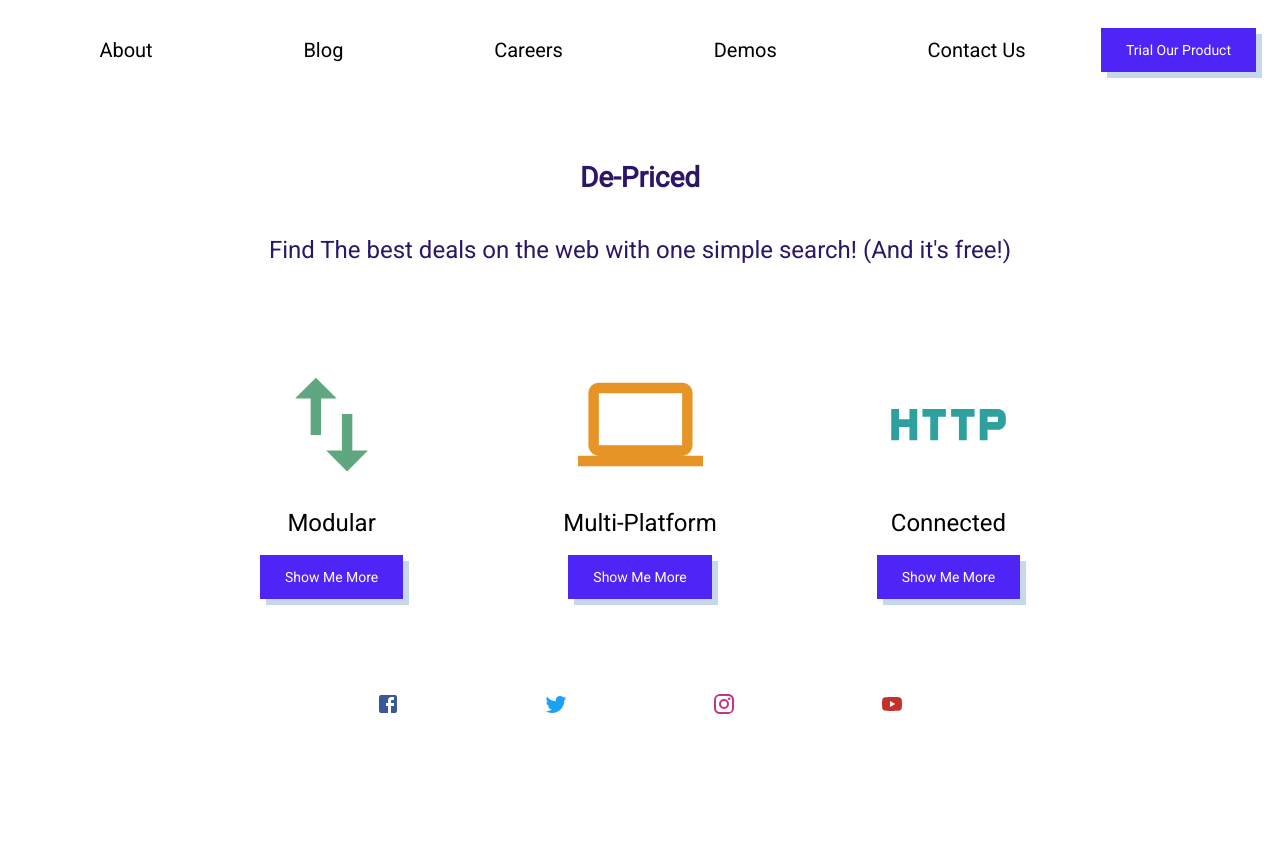
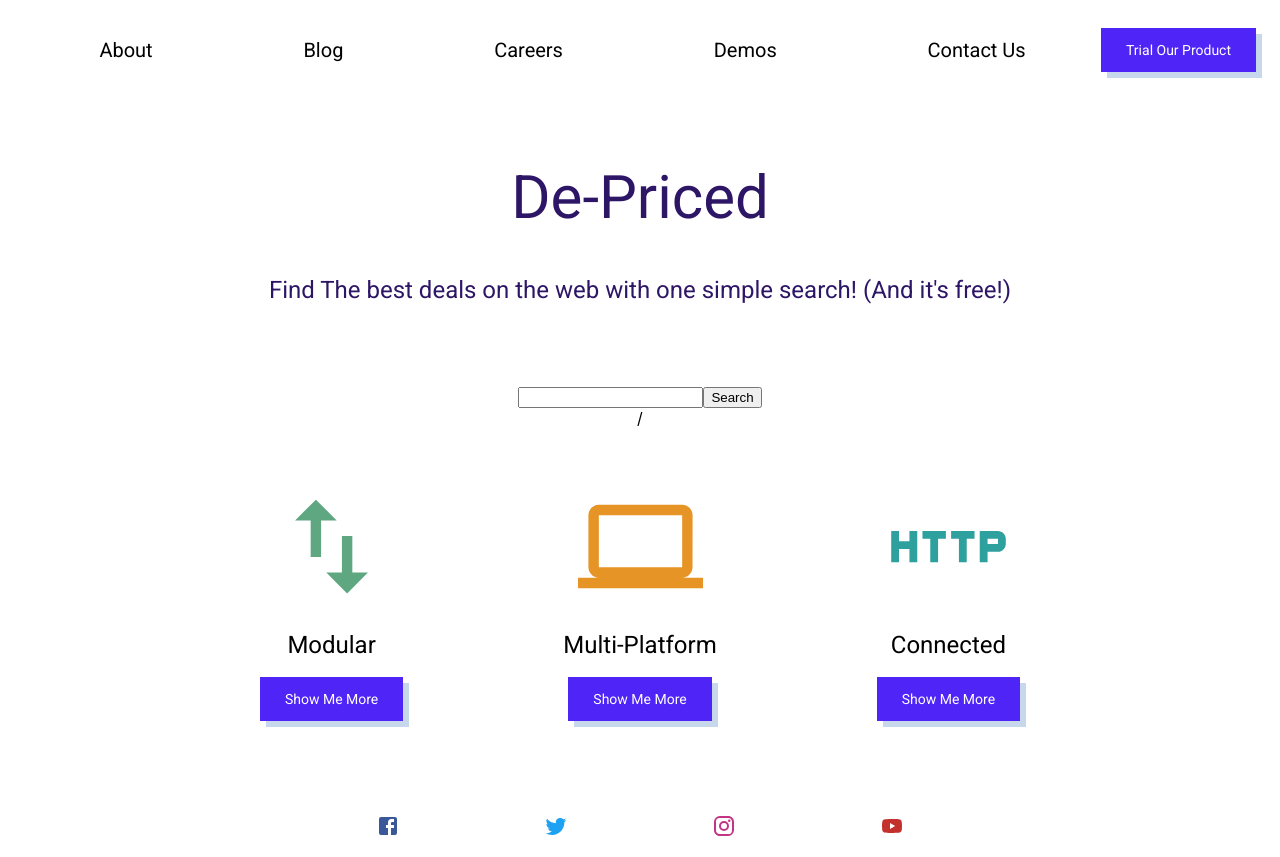
Before and after one commit to jinghong1111/Hack_Harvard2022, a React (Create React App) app: page / in a window 1280 px wide. Before the commit the page ends 800 px from the top, so only its background shows below. Built offline with nearby package versions, Linux system fonts and the light colour scheme.

Commit message:
putting in the search bar

```diff
--- a/src/App.js
+++ b/src/App.js
@@ -3,6 +3,7 @@ import {Typography} from '@material-ui/core';
 import NavBar from './components/NavBar'
 import Grid from './components/Grid'
 import Footer from './components/Footer'
+import SearchBar from './components/SearchBar'
 import './App.css';
 //changes to imports
 import SecurityIcon from '@material-ui/icons/Security';
@@ -65,7 +66,7 @@ function App() {
       <ThemeProvider theme={theme}>
         <NavBar/>
         <div className={classes.wrapper}>
-          <Typography variant="h4" className={classes.bigSpace} color="primary">
+          <Typography variant="h2" className={classes.bigSpace} color="primary">
              De-Priced
           </Typography>
           <Typography variant="h5" className={classes.littleSpace} color="primary">
@@ -77,7 +78,11 @@ function App() {
           <Grid icon={<EventNoteIcon style={{fill: "#449A76", height:"125", width:"125"}}/>} title="Reliable" btnTitle="Show me More"/>
           <Grid icon={<TrendingUpIcon style={{fill: "#D05B2D", height:"125", width:"125"}}/>}  title="Performant" btnTitle="Show me More"/>
        </div> */ }
-        <div className={`${classes.grid} ${classes.bigSpace}`}>
+       <div className={`${classes.grid} ${classes.bigSpace}`}>
+      {/* implement the search bar at the center */}
+      <SearchBar/>
+      </div>/
+        <div className={`${classes.grid} ${classes.littleSpace}`}>
           <Grid icon={<ImportExportIcon style={{fill: "#5EA780", height:"125", width:"125"}}/>}  title="Modular" btnTitle="Show me More"/>
           <Grid icon={<ComputerIcon style={{fill: "#E69426", height:"125", width:"125"}}/>}  title="Multi-Platform" btnTitle="Show me More"/>
           <Grid icon={<HttpIcon style={{fill: "#2EA09D", height:"125", width:"125"}}/>} title="Connected" btnTitle="Show me More"/>
--- /dev/null
+++ b/src/components/SearchBar.js
@@ -0,0 +1,26 @@
+import React, {useState} from 'react'
+
+// creating a search bar component
+function SearchBar(props) {
+    const [searchTerm, setSearchTerm] = useState('')
+
+    const handleChange = (event) => {
+        setSearchTerm(event.target.value)
+    }
+
+    const handleSubmit = (event) => {
+        event.preventDefault()
+        props.search(searchTerm)
+    }
+
+    return (
+        <div>
+            <form onSubmit={handleSubmit}>
+                <input type="text" value={searchTerm} onChange={handleChange} />
+                <input type="submit" value="Search" />
+            </form>
+        </div>
+    )
+}
+// exporting the search bar component
+export default SearchBar
```
Also changed, not shown: 1 other file (tests, documents, lock files or other folders).
